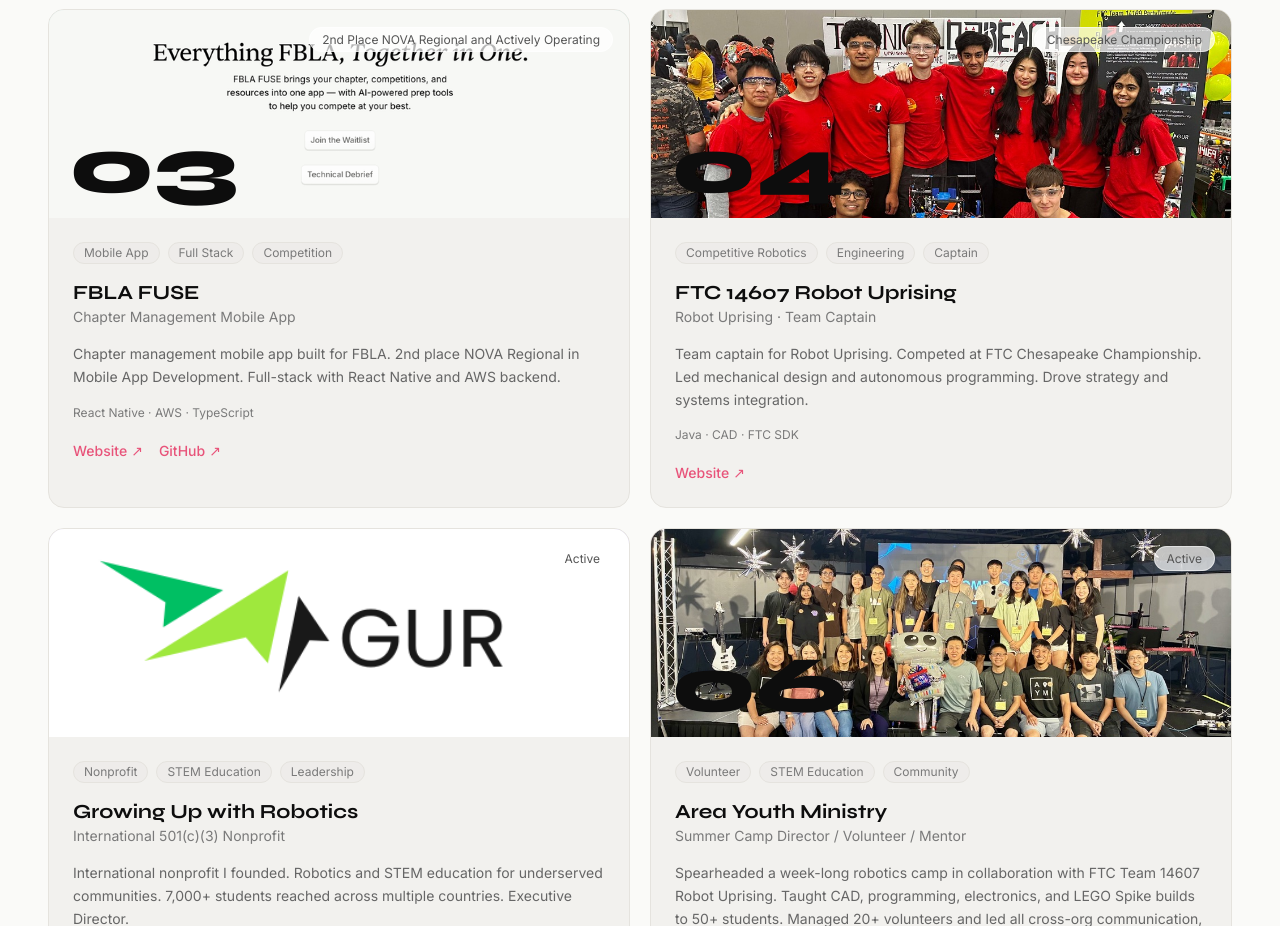
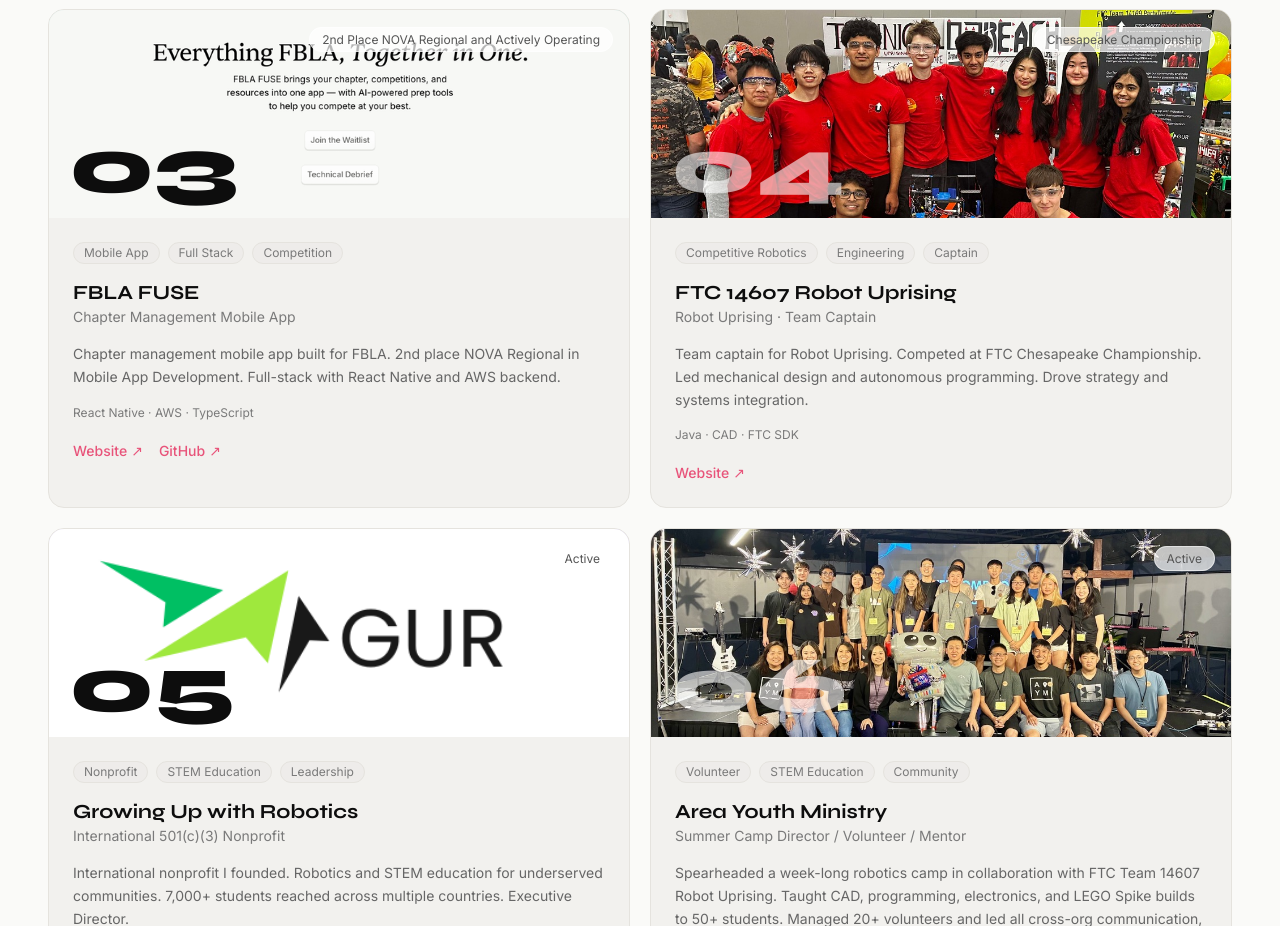
Before and after one commit to sh4wn27/sh4wn, a Next.js app: page / in a window 1280 px wide. Shown: the part 1940-2866 px from the top of the page. Built offline with nearby package versions, Linux system fonts and the light colour scheme.

Commit message:
color change

```diff
--- a/components/Projects.tsx
+++ b/components/Projects.tsx
@@ -118,7 +118,7 @@
           onError={(e) => { (e.target as HTMLImageElement).style.display = "none"; }}
         />
         {/* Number watermark */}
-        <div className={`absolute bottom-3 left-5 text-[5rem] font-display font-black leading-none select-none pointer-events-none ${project.number === "05" ? "text-white/60" : "text-black/8"}`}>
+        <div className={`absolute bottom-3 left-5 text-[5rem] font-display font-black leading-none select-none pointer-events-none ${project.number === "04" || project.number === "06" ? "text-white/60" : "text-black/8"}`}>
           {project.number}
         </div>
         {project.status && (
```
